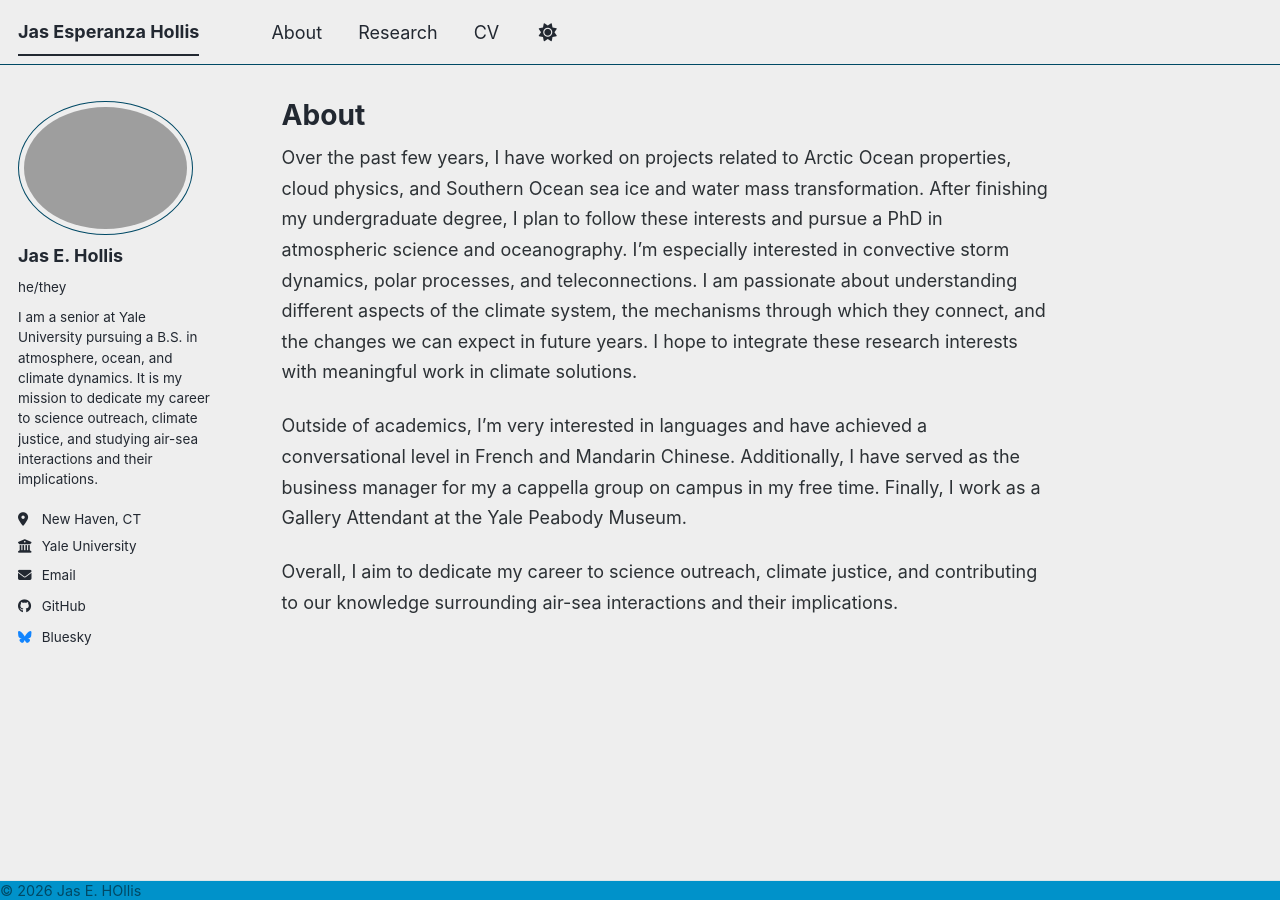
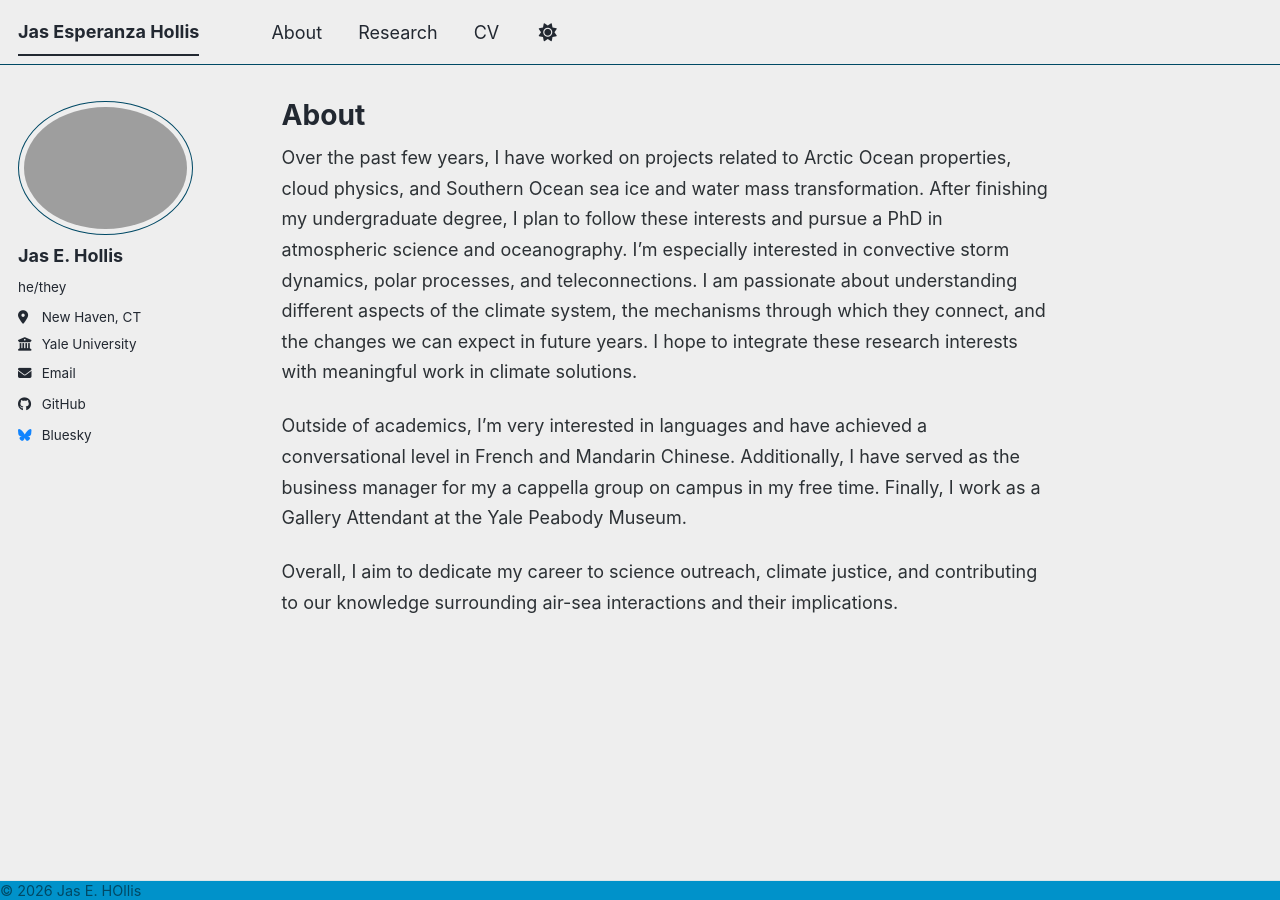
Before and after one commit to jas-hollis/jas-hollis.github.io, a Jekyll site: the page built from _pages/about.md, in a window 1280 px wide. Built offline with Jekyll 4.4.1, drawn with Linux system fonts in a browser that asks for light colours; a style sheet for code colours, icons or effects is not loaded.

Commit message:
Update _config.yml
altering home page

```diff
--- a/_config.yml
+++ b/_config.yml
@@ -26,7 +26,7 @@ author:
   avatar           : "Spain_2025.png"
   name             : "Jas E. Hollis"
   pronouns         : "he/they" # example: "she/her"
-  bio              : "I am a senior at Yale University pursuing a B.S. in atmosphere, ocean, and climate dynamics. It is my mission to dedicate my career to science outreach, climate justice, and studying air-sea interactions and their implications."
+  bio              :
   location         : "New Haven, CT"
   employer         : "Yale University"
   uri              : # URL
```
